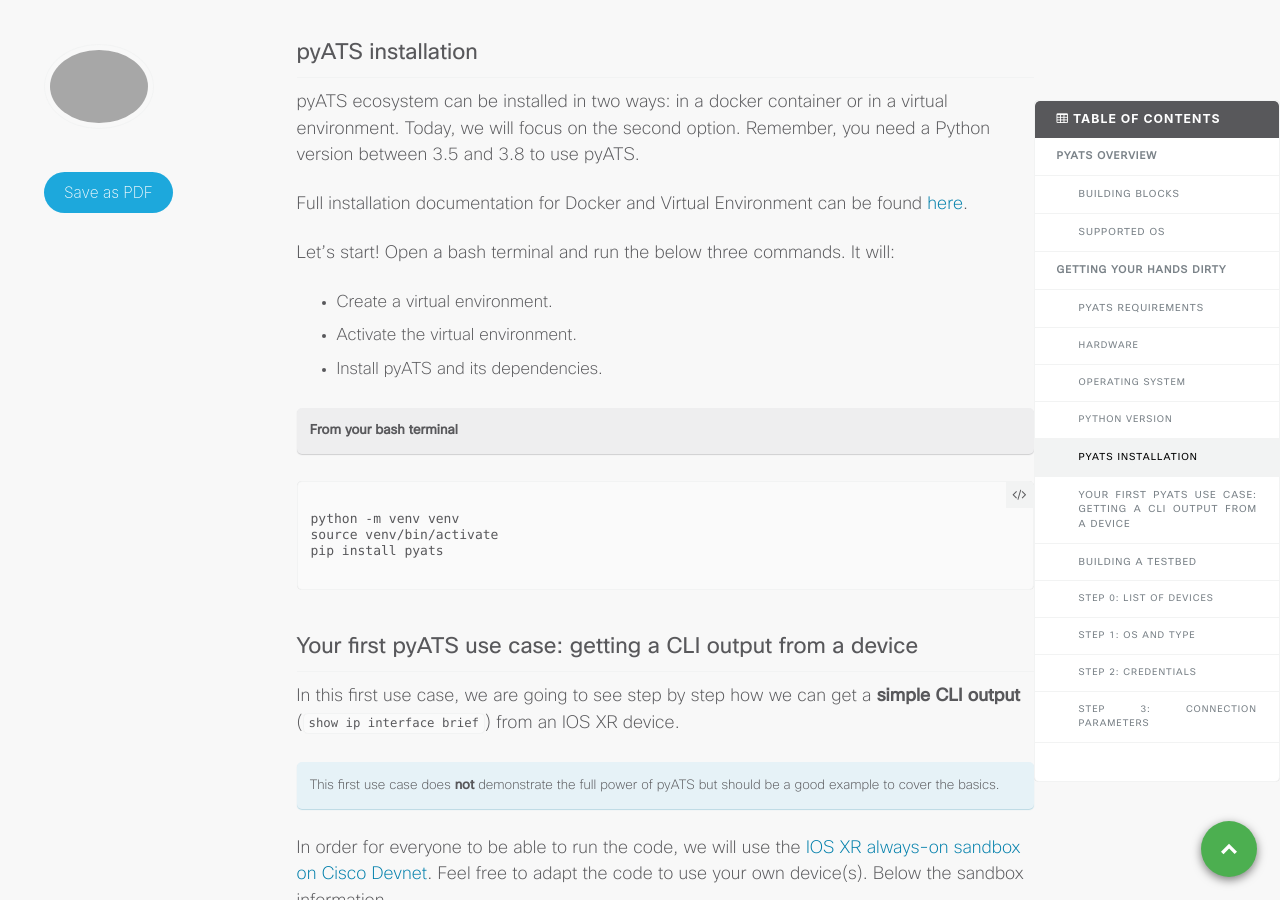
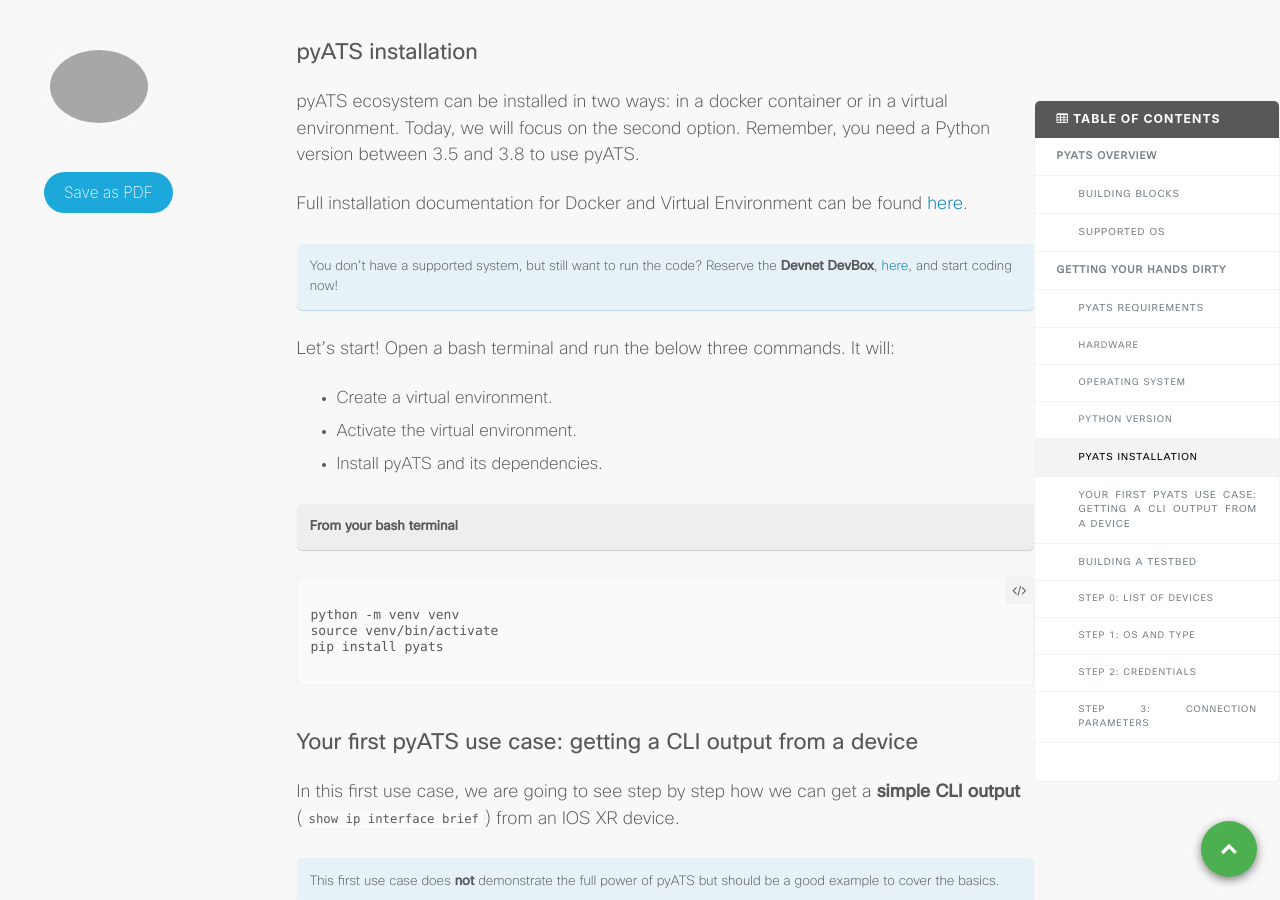
Before and after one commit to xrdocs/programmability, a Jekyll site: the page built from _tutorials/pyats-series-install-and-use-pyats.md, in a window 1280 px wide and 900 px high, scrolled down 2975 px. Built offline with Jekyll 4.4.1, drawn with Linux system fonts in a browser that asks for light colours; comment, search, counter and statistics services are not loaded.

Commit message:
devnet devbox

```diff
--- a/_tutorials/pyats-series-install-and-use-pyats.md
+++ b/_tutorials/pyats-series-install-and-use-pyats.md
@@ -172,6 +172,9 @@ Python version 3.9 is **not** yet supported.
 pyATS ecosystem can be installed in two ways: in a docker container or in a virtual environment. Today, we will focus on the second option. Remember, you need a Python version between 3.5 and 3.8 to use pyATS.
 
 Full installation documentation for Docker and Virtual Environment can be found [here](https://pubhub.devnetcloud.com/media/pyats-getting-started/docs/install/installpyATS.html).
+
+You don't have a supported system, but still want to run the code? Reserve the **Devnet DevBox**, [here](https://devnetsandbox.cisco.com/RM/Diagram/Index/f1a51f3b-3377-444d-97f0-5ad300d976be?diagramType=Topology), and start coding now!
+{: .notice--info}
 
 Let’s start! Open a bash terminal and run the below three commands. It will:
 - Create a virtual environment.
```
